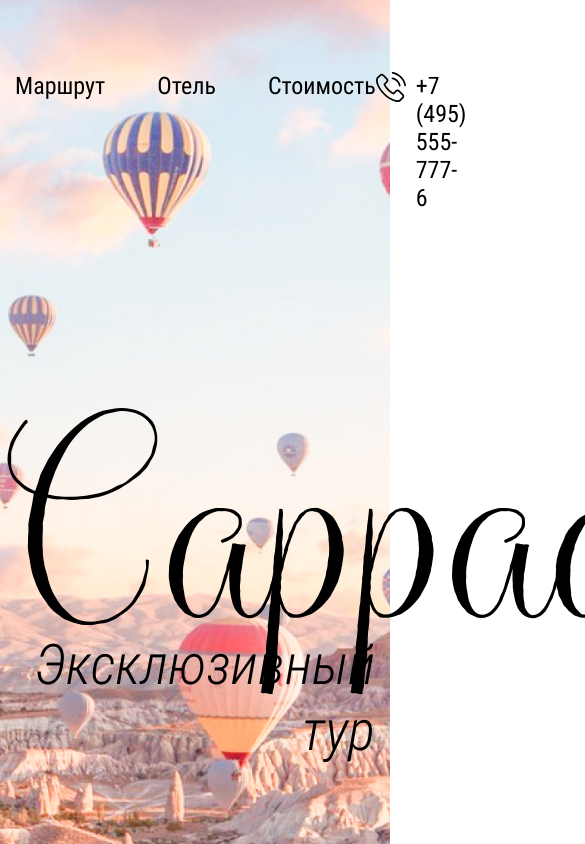
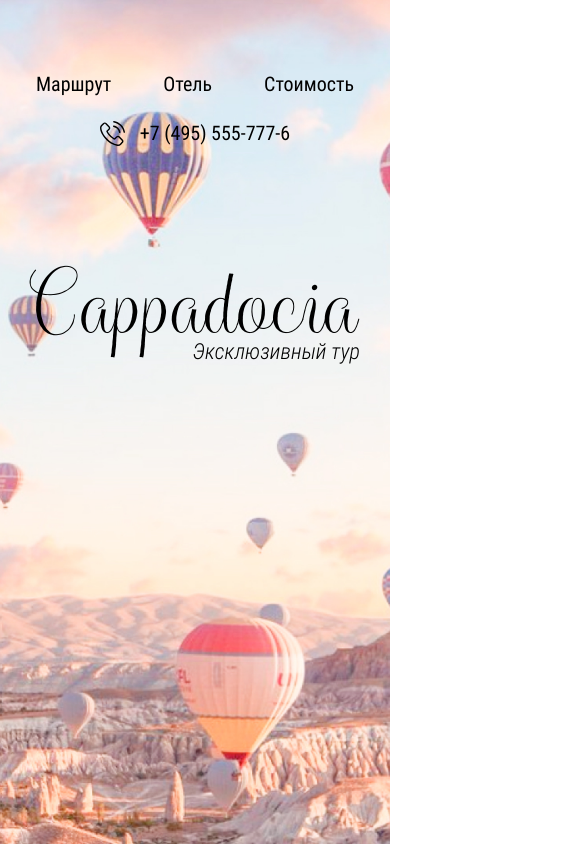
Before and after one commit to vensky/cappadocia, a website: page src/index.html in a window 390 px wide. Shown: the top 844 px of the page, 585 px wide, since content can reach past the window. Drawn offline with nearby package versions, Linux system fonts and the light colour scheme; files whose address does not match are found by name.

Commit message:
Добавляет адаптив header

```diff
--- a/src/index.html
+++ b/src/index.html
@@ -2,8 +2,8 @@
 <html lang="ru">
 <head>
     <meta charset="utf-8">
-<!--     <meta name="viewport" content="width=device-width, initial-scale=1.0">
-    <meta http-equiv="X-UA-Compatible" content="ie=edge"> -->
+    <meta name="viewport" content="width=device-width, initial-scale=1.0">
+    <!--     <meta http-equiv="X-UA-Compatible" content="ie=edge"> -->
     <title>Cappadocia. Экслюзививный тур</title>
     <!--   <link rel="stylesheet" href="css/reset.css"> -->
 <!--     <link rel="stylesheet" href="css/slick.css"> -->
--- a/src/scss/_base.scss
+++ b/src/scss/_base.scss
@@ -2,6 +2,7 @@ body {
     background: #fff;
     font: $font-base;
     color: #000;
+    min-width: 320px;
 }
 
 .container {
--- a/src/scss/_header.scss
+++ b/src/scss/_header.scss
@@ -2,6 +2,7 @@
     background: url(../img/header-bg.jpg) no-repeat 50% 100%;
     background-size: cover;
     height: 100vh;
+    position: relative;
 
     &__top {
         display: flex;
@@ -10,6 +11,16 @@
         justify-content: space-between;
         line-height: 28px;
         padding-top: 72px;
+
+        @media (max-width: 840px) {
+            font-size: 20px;
+            line-height: 24px;
+        }
+
+        @media (max-width: 600px) {
+            justify-content: center;
+            flex-wrap: wrap;
+        }
     }
 
     &__phone {
@@ -25,19 +36,70 @@
             width: 30px;
             background-image: url(../img/icon-phone.svg);
             left: 0;
+
+            @media (max-width: 840px) {
+                height: 25px;
+                width: 25px;
+                background-size: cover
+            }
         }
     }
 
     &__title {
         text-align: center;
         padding-top: 152px;
-        font: 300 250px/334px $font-family-title;
+        font: 300 250px/1.3 $font-family-title;
+
+        @media (max-width: 1240px) {
+            padding-top: 120px;
+            font-size: 180px;
+        }
+
+        @media (max-width: 840px) {
+            padding-top: 100px;
+            font-size: 120px;
+        }
+
+         @media (max-width: 840px) and (orientation: landscape) {
+            padding-top: 20px;
+        }
+
+        @media (max-width: 600px) {
+            font-size: 80px;
+            line-height: 1.5;
+        }
+
+
+        @media (max-width: 370px) {
+            font-size: 60px;
+        }
 
         span {
             display: block;
             text-align: right;
             font: italic 56px/66px $font-family-base;
             margin-top: -66px;
+
+            @media (max-width: 1240px) {
+                font-size: 50px;
+                margin-top: -50px;
+            }
+
+            @media (max-width: 840px) {
+                font-size: 30px;
+                margin-top: -44px;
+            }
+
+            @media (max-width: 600px) {
+                font-size: 22px;
+                margin-top: -46px;
+                margin-right: 15px;
+            }
+
+            @media (max-width: 370px) {
+                font-size: 18px;
+                margin-right: 0;
+            }
         }
     }
 }
--- a/src/scss/_menu.scss
+++ b/src/scss/_menu.scss
@@ -1,10 +1,21 @@
 .menu {
+    @media (max-width: 600px) {
+        margin: 0 0 25px;
+        width: 100%;
+        text-align: center;
+    }
+
     &__list {
         display: flex;
+        justify-content: center;
     }
 
     &__list-item:not(:last-child) {
         margin-right: 52px;
+
+        @media (max-width: 370px) {
+            margin-right: 18px;
+        }
     }
 
     &__list-link {
--- a/src/scss/style_old.css
+++ b/src/scss/style_old.css
@@ -366,18 +366,7 @@
 }
 
 
-@media (max-width: 1240px) {
-    .header__title {
-        padding-top: 120px;
-        font-size: 180px;
-        line-height: 220px;
-    }
 
-    .header__title span {
-        font-size: 50px;
-        margin-top: -50px;
-    }
-}
 
 @media (max-width: 991px) {
     .page-section {
@@ -399,52 +388,13 @@
     }
 }
 
-@media (max-width: 840px) {
-    .header__title {
-        padding-top: 100px;
-        font-size: 120px;
-        line-height: 150px;
-    }
 
-    .header__title span {
-        font-size: 30px;
-        margin-top: -44px;
-    }
-
-    .header__top {
-        font-size: 20px;
-        line-height: 24px;
-    }
-
-    .header__phone::before {
-        height: 25px;
-        width: 25px;
-        background-size: cover;
-    }
-}
 
 @media (max-width: 600px) {
-    .header__top {
-        justify-content: center;
-        flex-wrap: wrap;
-    }
 
-    .menu {
-        margin: 0 0 25px;
-        width: 100%;
-        text-align: center;
-    }
 
-    .header__title {
-        font-size: 80px;
-        line-height: 120px;
-    }
 
-    .header__title span {
-        font-size: 22px;
-        margin-top: -46px;
-        margin-right: 15px;
-    }
+
 
     .page-section {
         margin: 50px 0;
@@ -469,19 +419,10 @@
 }
 
 @media (max-width: 370px) {
-    .header__title {
-        font-size: 60px;
-        line-height: 100px;
-    }
 
-    .header__title span {
-        font-size: 18px;
-        margin-right: 0;
-    }
 
-    .menu__list-item:not(:last-child) {
-        margin-right: 18px;
-    }
+
+
 
     .title {
         font-size: 50px;
```
Also changed, not shown: src/css/style.css.
